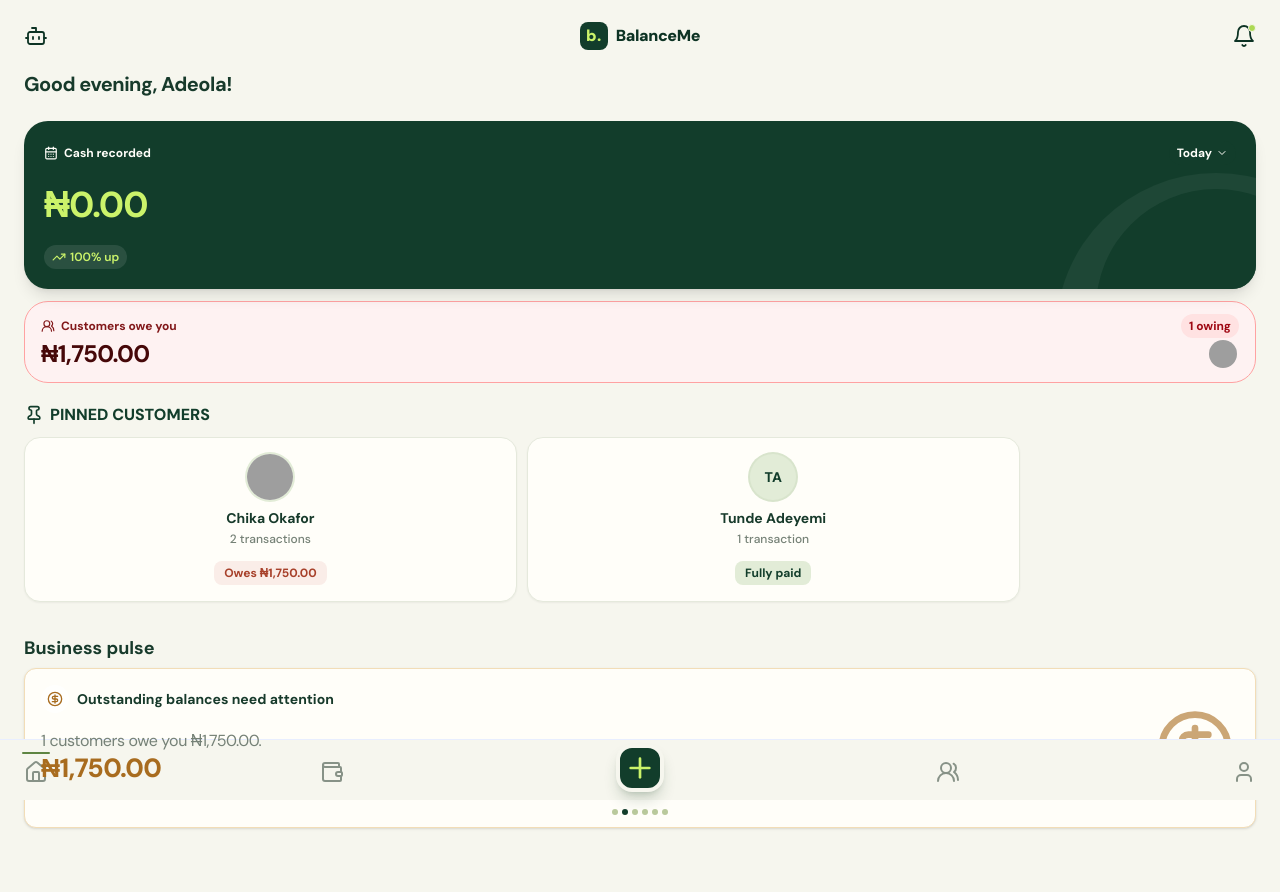
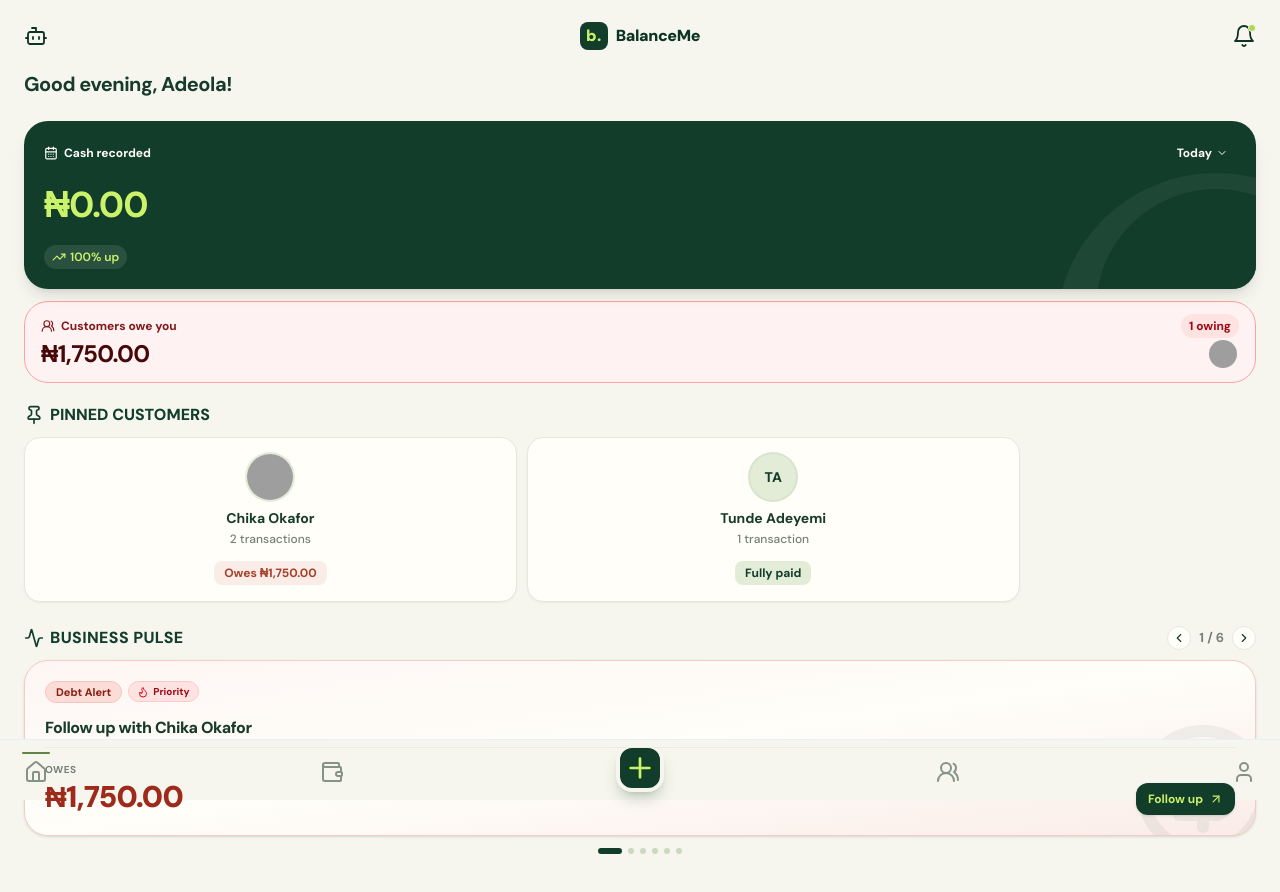
Before and after one commit to Aulli07/BalanceMe, a Next.js app: page / in a window 1280 px wide. Shown: the top 892 px of the page. Built offline with nearby package versions, Linux system fonts and the light colour scheme; grey boxes are pictures that could not be loaded.

Commit message:
I enhanced the BusinessPulse component with navigation and animations; update pulse data handling and the UI of it

```diff
--- a/features/dashboard/components/business-pulse.tsx
+++ b/features/dashboard/components/business-pulse.tsx
@@ -1,88 +1,199 @@
 "use client";
 
 import { useState } from "react";
+import Link from "next/link";
+import { AnimatePresence, motion } from "framer-motion";
+import {
+  LuActivity,
+  LuArrowUpRight,
+  LuChevronLeft,
+  LuChevronRight,
+  LuFlame,
+  LuTrendingDown,
+  LuTrendingUp,
+} from "react-icons/lu";
 
 import { pulseData } from "@/features/dashboard/data/pulse-data";
 import { getPulseDisplayData } from "@/features/dashboard/engine/pulse-data-engine";
 import { pulseIcons } from "../data/pulse-icon-style";
-
-import { slideShow } from "../utils/slideshow";
-import { ACTIVE_BUSINESS_ID } from "@/shared/data/domain-mock-data";
+// import { slideShow } from "../utils/slideshow";
 
 
 
 
-
-export function BusinessPulse({businessId}: {businessId: string}) {
+export function BusinessPulse({ businessId }: { businessId: string }) {
   const data = getPulseDisplayData(pulseData, businessId);
   const [activeIndex, setActiveIndex] = useState(0);
-  const activePulse = data[activeIndex];
 
-  slideShow(data, setActiveIndex);
+  if (!data || data.length === 0) return null;
 
-  if (!activePulse) return null
+  const currentIndex = activeIndex >= data.length ? 0 : activeIndex;
+  const activePulse = data[currentIndex];
+  if (!activePulse) return null;
+
   const Icon = pulseIcons[activePulse.icon];
 
+  const handlePrev = () => {
+    setActiveIndex((prev) => (prev - 1 + data.length) % data.length);
+  };
+
+  const handleNext = () => {
+    setActiveIndex((prev) => (prev + 1) % data.length);
+  };
+
+  const isDeclining =
+    activePulse.trend?.startsWith("-") || activePulse.tone === "danger";
+
   return (
-    <section className="mt-4" aria-label="Business pulse">
-      <h2 className="mb-1.5 flex items-center gap-1.5 text-lg font-bold text-[var(--ink)]">
+    <section className="mt-2" aria-label="Business pulse">
+      {/* Section Header */}
+      <div className="mb-2.5 flex items-center justify-between">
+        <div className="flex items-center gap-2">
+          <h2 className="flex items-center gap-1.5 text-base font-extrabold uppercase tracking-wide text-[var(--forest)]">
+            <LuActivity className="size-5 text-[var(--forest)]" aria-hidden="true" />
             Business pulse
           </h2>
+        </div>
 
-      <article
-        className={`relative min-h-40 flex justify-between overflow-hidden rounded-xl border ${activePulse.borderColor} px-4 py-4 shadow-sm shadow-[var(--forest)]/5 transition-colors duration-500 bg-[var(--surface)]`}
+        {/* Navigation arrows & page count */}
+        {data.length > 1 && (
+          <div className="flex items-center gap-1">
+            <button
+              type="button"
+              onClick={handlePrev}
+              aria-label="Previous insight"
+              className="grid size-6 place-items-center rounded-full border border-[var(--line)] bg-[var(--surface)] text-[var(--forest)] transition hover:bg-[var(--line)] active:scale-95"
+            >
+              <LuChevronLeft className="size-3.5" aria-hidden="true" />
+            </button>
+            <span className="px-1 text-[13px] font-bold text-[var(--muted)]">
+              {currentIndex + 1} / {data.length}
+            </span>
+            <button
+              type="button"
+              onClick={handleNext}
+              aria-label="Next insight"
+              className="grid size-6 place-items-center rounded-full border border-[var(--line)] bg-[var(--surface)] text-[var(--forest)] transition hover:bg-[var(--line)] active:scale-95"
+            >
+              <LuChevronRight className="size-3.5" aria-hidden="true" />
+            </button>
+          </div>
+        )}
+      </div>
+
+      {/* Pulse Card Container with Interactive Hover Pause */}
+      <div className="relative">
+        <AnimatePresence mode="wait">
+          <motion.article
+            key={activePulse.id}
+            initial={{ opacity: 0, y: 6, scale: 0.99 }}
+            animate={{ opacity: 1, y: 0, scale: 1 }}
+            exit={{ opacity: 0, y: -6, scale: 0.99 }}
+            transition={{ duration: 0.24, ease: "easeOut" }}
+            className={`relative overflow-hidden rounded-3xl border ${activePulse.borderColor} bg-gradient-to-br ${activePulse.cardGradient} p-5 text-[var(--ink)] shadow-sm shadow-[var(--forest)]/5 transition-all duration-300 hover:shadow-md`}
             aria-live="polite"
           >
-        <div className="relative z-20">
-          <div className="flex items-center gap-2">
+            {/* Ambient Watermark Icon */}
+            <div
+              aria-hidden="true"
+              className="pointer-events-none absolute -bottom-7 -right-5 select-none opacity-[0.06]"
+            >
+              <Icon className="size-36 text-[var(--forest)]" />
+            </div>
+
+            {/* Top Row: Tags + Icon Box */}
+            <div className="relative z-10 flex items-start justify-between gap-3">
+              <div className="flex flex-wrap items-center gap-1.5">
                 <span
-              className={`grid size-7 place-items-center rounded-full bg-white/70 ${activePulse.elementColor}`}
+                  className={`inline-flex items-center gap-1 rounded-full px-2.5 py-0.5 text-[11px] font-bold ${activePulse.badgeBg}`}
                 >
-              <Icon className="size-4" aria-hidden="true" />
+                  {activePulse.tagLabel}
                 </span>
-            <div className="leading-tight">
-              <h3 className="text-sm font-bold">{activePulse.title}</h3>
+
+                {activePulse.priority === "high" && (
+                  <span className="inline-flex items-center gap-1 rounded-full bg-red-100 px-2 py-0.5 text-[10px] font-bold text-red-800 border border-red-200">
+                    <LuFlame className="size-3 text-red-600" aria-hidden="true" />
+                    Priority
+                  </span>
+                )}
               </div>
             </div>
 
-          <p className="mt-4 text-md text-[var(--muted)] tracking-tight">
+            {/* Main Content */}
+            <div className="relative z-10 mt-3.5">
+              <h3 className="text-base font-extrabold leading-snug tracking-tight text-[var(--ink)] sm:text-base">
+                {activePulse.title}
+              </h3>
+              {/* <p className="mt-1 text-xs font-medium leading-relaxed text-[var(--muted)]">
                 {activePulse.detail}
-          </p>
+              </p> */}
+            </div>
+
+            {/* Bottom Section: Metric + Action CTA */}
+            <div className="relative z-10 mt-2 flex items-end justify-between gap-3 border-t border-[var(--line)]/70 pt-3.5">
+              <div>
+                <span className="block text-[10px] font-bold uppercase tracking-wider text-[var(--muted)]">
+                  {activePulse.metricLabel ?? activePulse.metricTag ?? "Metric"}
+                </span>
                 <p
-            className={`mt-0.5 whitespace-nowrap text-[1.65rem] font-extrabold leading-none tracking-tight ${activePulse.elementColor}`}
+                  className={`mt-0.5 text-2xl font-black tracking-tight sm:text-3xl ${activePulse.elementColor}`}
                 >
                   {activePulse.amount}
                 </p>
+
                 {activePulse.trend && (
-            <p
-              className={`relative z-20 mt-2 bg-transparent text-[9px] font-semibold ${activePulse.elementColor}`}
+                  <span
+                    className={`mt-1 inline-flex items-center gap-1 text-[11px] font-bold ${
+                      isDeclining ? "text-amber-800" : "text-[var(--forest)]"
+                    }`}
                   >
+                    {isDeclining ? (
+                      <LuTrendingDown className="size-3.5" aria-hidden="true" />
+                    ) : (
+                      <LuTrendingUp className="size-3.5" aria-hidden="true" />
+                    )}
                     {activePulse.trend}
-            </p>
+                  </span>
                 )}
               </div>
 
-        <Icon
-          className={`pointer-events-none absolute right-5 top-1/2 z-0 size-20 -translate-y-1/2 opacity-60 ${activePulse.elementColor}`}
-          aria-hidden="true"
-        />
+              {/* Action Button */}
+              {activePulse.actionHref && (
+                <Link
+                  href={activePulse.actionHref}
+                  className="inline-flex h-8 items-center gap-1.5 rounded-xl bg-[var(--forest)] px-3 text-xs font-bold text-[var(--lime)] shadow-sm transition hover:bg-[var(--forest-dark)] hover:shadow active:scale-95"
+                >
+                  <span>{activePulse.actionLabel ?? "View"}</span>
+                  <LuArrowUpRight className="size-3.5" aria-hidden="true" />
+                </Link>
+              )}
+            </div>
+          </motion.article>
+        </AnimatePresence>
 
+        {/* Elegant Animated Pill Indicators */}
+        {data.length > 1 && (
           <div
-          className="absolute bottom-3 left-1/2 flex -translate-x-1/2 items-center gap-1"
-          aria-label={`Insight ${activeIndex + 1} of ${data.length}`}
+            className="mt-3 flex items-center justify-center gap-1.5"
+            aria-label={`Insight ${currentIndex + 1} of ${data.length}`}
           >
             {data.map((pulse, index) => (
               <button
-              key={pulse.title}
+                key={pulse.id}
                 type="button"
                 onClick={() => setActiveIndex(index)}
                 aria-label={`Show insight ${index + 1}: ${pulse.title}`}
-              aria-current={index === activeIndex ? "true" : undefined}
-              className={`size-1.5 rounded-full transition-colors ${index === activeIndex ? "bg-[var(--forest)]" : "bg-[#b9c99c]"}`}
+                aria-current={index === currentIndex ? "true" : undefined}
+                className={`h-1.5 rounded-full transition-all duration-300 ${
+                  index === currentIndex
+                    ? "w-6 bg-[var(--forest)]"
+                    : "w-1.5 bg-[#ccd8c0] hover:bg-[var(--forest-soft)]"
+                }`}
               />
             ))}
           </div>
-      </article>
+        )}
+      </div>
     </section>
   );
 }
--- a/features/dashboard/data/pulse-icon-style.ts
+++ b/features/dashboard/data/pulse-icon-style.ts
@@ -4,8 +4,7 @@ import {
   LuReceiptText,
   LuUserRoundSearch,
 } from "react-icons/lu";
-import type { PulseIcon } from "@/features/dashboard/types/pulse-entry";
-
+import type { PulseIcon, PulseTone } from "@/features/dashboard/types/pulse-entry";
 
 export const pulseIcons = {
   chart: LuChartNoAxesCombined,
@@ -14,26 +13,51 @@ export const pulseIcons = {
   overdue: LuCircleDollarSign,
 } satisfies Record<PulseIcon, typeof LuChartNoAxesCombined>;
 
+export type PulseThemeStyle = {
+  bgColor: string;
+  elementColor: string;
+  borderColor: string;
+  cardGradient: string;
+  badgeBg: string;
+  iconBg: string;
+  tagLabel: string;
+};
 
-export const pulseStyles = {
+export const pulseStyles: Record<PulseTone, PulseThemeStyle> = {
   success: {
-    bgColor: "bg-[#eef5df]",
-    elementColor: "text-[#568044]",
-    borderColor: "border-[#dce8c4]",
+    bgColor: "bg-[#f3f9ed]",
+    elementColor: "text-[var(--forest)]",
+    borderColor: "border-[#cfe3c0]",
+    cardGradient: "from-[#f4f9ee] via-[var(--surface)] to-[#eaf4e2]",
+    badgeBg: "bg-[#e2f0d7] text-[var(--forest)] border border-[#cbe1be]",
+    iconBg: "bg-[var(--forest)] text-[var(--lime)]",
+    tagLabel: "Growth",
   },
   warning: {
-    bgColor: "bg-[#fff4df]",
-    elementColor: "text-[#a86c1f]",
+    bgColor: "bg-[#fefcf3]",
+    elementColor: "text-[#92540c]",
     borderColor: "border-[#f2ddb7]",
+    cardGradient: "from-[#fefbf2] via-[var(--surface)] to-[#fcf3e1]",
+    badgeBg: "bg-[#fceed1] text-[#7a4103] border border-[#f5dcaf]",
+    iconBg: "bg-[#92540c] text-amber-100",
+    tagLabel: "Attention",
   },
   danger: {
-    bgColor: "bg-[#fcebe6]",
-    elementColor: "text-[#b4614f]",
-    borderColor: "border-[#f0cfc7]",
+    bgColor: "bg-[#fdf6f4]",
+    elementColor: "text-[#9e2a1b]",
+    borderColor: "border-[#f1cdc5]",
+    cardGradient: "from-[#fdf6f4] via-[var(--surface)] to-[#faece8]",
+    badgeBg: "bg-[#fcdcd7] text-[#871f11] border border-[#f7c5bd]",
+    iconBg: "bg-[#9e2a1b] text-red-100",
+    tagLabel: "Action Required",
   },
   neutral: {
-    bgColor: "bg-[#e9edfa]",
-    elementColor: "text-[#526ba8]",
-    borderColor: "border-[#cbd5f0]",
+    bgColor: "bg-[#f5f7f2]",
+    elementColor: "text-[var(--forest-soft)]",
+    borderColor: "border-[var(--line)]",
+    cardGradient: "from-[#f5f7f2] via-[var(--surface)] to-[#eef3eb]",
+    badgeBg: "bg-[#e5ede0] text-[var(--forest)] border border-[var(--line)]",
+    iconBg: "bg-[var(--forest-soft)] text-[var(--lime)]",
+    tagLabel: "Milestone",
   },
 };
--- a/features/dashboard/engine/pulse-data-engine.ts
+++ b/features/dashboard/engine/pulse-data-engine.ts
@@ -12,12 +12,14 @@ import { getRecordingStreak } from "@/features/dashboard/selectors/get-recording
 import { getSalesTrend } from "@/features/dashboard/selectors/get-sales-trend";
 import { getStrongestSellingCategory } from "@/features/dashboard/selectors/get-selling-category";
 
-
-import type { PulseDisplayData, PulseEntry, PulsePriority, PulseValues } from "@/features/dashboard/types/pulse-entry";
+import type {
+  PulseDisplayData,
+  PulseEntry,
+  PulsePriority,
+  PulseValues,
+} from "@/features/dashboard/types/pulse-entry";
 import { formatNaira, parseNairaToKobo } from "@/shared/utils/format-naira";
 import { pulseStyles } from "../data/pulse-icon-style";
-
-
 
 
 
@@ -31,44 +33,61 @@ export function getPulseDisplayData(
     .sort((first, second) => getPriorityRank(second.priority) - getPriorityRank(first.priority));
 }
 
-
-
-
 function getPulseData(entry: PulseEntry, businessId: string): PulseDisplayData | null {
-
   if (entry.condition === "customer-has-largest-outstanding-debt") {
     const { customerOwed, maxAmount } = getLargestCustomerOwe(businessId);
     if (!customerOwed || maxAmount <= 0) return null;
 
-    return createPulse(entry, formatNaira(maxAmount), {
+    return createPulse(
+      entry,
+      formatNaira(maxAmount),
+      {
         customerName: customerOwed.name,
         amount: formatNaira(maxAmount),
-    });
+      },
+      undefined,
+      { href: `/customers/${customerOwed.id}`, label: "Follow up" },
+      "Debt Alert",
+      "OWES",
+    );
   }
-
 
   if (entry.condition === "customers-have-outstanding-debt") {
     const { count } = getTotalCustomersOwing(businessId);
     const totalOwedKobo = getTotalAmountOwed(businessId);
     if (count === 0 || totalOwedKobo <= 0) return null;
 
-    return createPulse(entry, formatNaira(totalOwedKobo), {
+    return createPulse(
+      entry,
+      formatNaira(totalOwedKobo),
+      {
         customerCount: count,
         amount: formatNaira(totalOwedKobo),
-    });
+      },
+      undefined,
+      { href: "/customers", label: "View owing" },
+      "Pending Balance",
+      "TOTAL",
+    );
   }
-
 
   if (entry.condition === "category-is-strongest-selling") {
     const result = getStrongestSellingCategory(businessId);
     if (!result) return null;
 
-    return createPulse(entry, formatNaira(result.totalKobo), {
+    return createPulse(
+      entry,
+      formatNaira(result.totalKobo),
+      {
         categoryName: result.category.name,
         amount: formatNaira(result.totalKobo),
-    });
+      },
+      undefined,
+      { href: "/transactions/analytics", label: "View analytics" },
+      "Top Category",
+      "BROUGHT IN",
+    );
   }
-
 
   if (
     entry.condition === "sales-exceed-previous-period" ||
@@ -90,9 +109,11 @@ function getPulseData(entry: PulseEntry, businessId: string): PulseDisplayData |
       formatNaira(trend.currentTotalKobo),
       { amount: formatNaira(Math.abs(trend.differenceKobo)) },
       `${isGrowing ? "+" : "-"}${formatNaira(Math.abs(trend.differenceKobo))} vs previous 7 days`,
+      { href: "/transactions/analytics", label: "View sales trend" },
+      isGrowing ? "Sales Surge" : "Sales Dip",
+      "MADE",
     );
   }
-
 
   if (
     entry.condition === "cash-recorded-exceeds-previous-period" ||
@@ -117,51 +138,89 @@ function getPulseData(entry: PulseEntry, businessId: string): PulseDisplayData |
       todayAmount,
       { amount: formatNaira(Math.abs(differenceKobo)) },
       `${isGrowing ? "+" : "-"}${formatNaira(Math.abs(differenceKobo))} vs yesterday`,
+      { href: "/transactions/analytics", label: "View cash flow" },
+      isGrowing ? "Cash Inflow" : "Cash Watch",
+      "MADE",
     );
   }
-
 
   if (entry.condition === "largest-sale-recorded") {
     const result = getLargestSale(businessId);
     if (!result) return null;
 
-    return createPulse(entry, formatNaira(result.sale.totalKobo), {
+    return createPulse(
+      entry,
+      formatNaira(result.sale.totalKobo),
+      {
         customerName: result.customer.name,
         amount: formatNaira(result.sale.totalKobo),
-    });
+      },
+      undefined,
+      { href: `/transactions/${result.sale.id}`, label: "View receipt" },
+      "Record Sale",
+      "MADE",
+    );
   }
-
 
   if (entry.condition === "no-sales-recorded-today") {
     if (!getNoSalesToday(businessId)) return null;
-    return createPulse(entry, "No sales", {});
+    return createPulse(
+      entry,
+      "No sales",
+      {},
+      undefined,
+      { href: "/add-entry", label: "Record sale" },
+      "Daily Check",
+      "STATUS",
+    );
   }
-
 
   if (entry.condition === "new-customer-added") {
     const customer = getNewestCustomer(businessId);
     if (!customer) return null;
 
-    return createPulse(entry, customer.name, { customerName: customer.name });
+    return createPulse(
+      entry,
+      customer.name,
+      { customerName: customer.name },
+      undefined,
+      { href: `/customers/${customer.id}`, label: "View profile" },
+      "New Customer",
+      "NAME",
+    );
   }
-
 
   if (entry.condition === "customer-cleared-balance") {
     const result = getCustomerWithClearedBalance(businessId);
     if (!result) return null;
 
-    return createPulse(entry, formatNaira(result.totalKobo), {
+    return createPulse(
+      entry,
+      formatNaira(result.totalKobo),
+      {
         customerName: result.customer.name,
         amount: formatNaira(result.totalKobo),
-    });
+      },
+      undefined,
+      { href: `/customers/${result.customer.id}`, label: "View customer" },
+      "Balance Cleared",
+      "CLEARED",
+    );
   }
-
 
   if (entry.condition === "recording-streak-achieved") {
     const dayCount = getRecordingStreak(businessId);
     if (dayCount < 2) return null;
 
-    return createPulse(entry, `${dayCount} days`, { dayCount });
+    return createPulse(
+      entry,
+      `${dayCount} days`,
+      { dayCount },
+      undefined,
+      { href: "/transactions", label: "View activity" },
+      "Habit Streak",
+      "STREAK",
+    );
   }
 
   return null;
@@ -172,17 +231,32 @@ function createPulse(
   amount: string,
   values: PulseValues,
   trend?: string,
+  action?: { href: string; label: string },
+  customTagLabel?: string,
+  metricLabel?: string,
 ): PulseDisplayData {
+  const toneStyle = pulseStyles[entry.tone];
+
   return {
     id: entry.id,
+    category: entry.category,
     priority: entry.priority,
     tone: entry.tone,
     title: fillTemplate(entry.title, values),
     amount,
-    detail: fillTemplate(entry.messageTemplate, values),
     trend,
-    ...pulseStyles[entry.tone],
+    bgColor: toneStyle.bgColor,
+    elementColor: toneStyle.elementColor,
+    borderColor: toneStyle.borderColor,
+    cardGradient: toneStyle.cardGradient,
+    badgeBg: toneStyle.badgeBg,
+    iconBg: toneStyle.iconBg,
+    tagLabel: customTagLabel ?? toneStyle.tagLabel,
+    metricLabel,
+    metricTag: metricLabel,
     icon: entry.icon,
+    actionHref: action?.href,
+    actionLabel: action?.label,
   };
 }
 
```
Also changed, not shown: features/dashboard/types/pulse-entry.ts (+9 -2 lines). Lines whose indentation alone changed are shown as unchanged.
